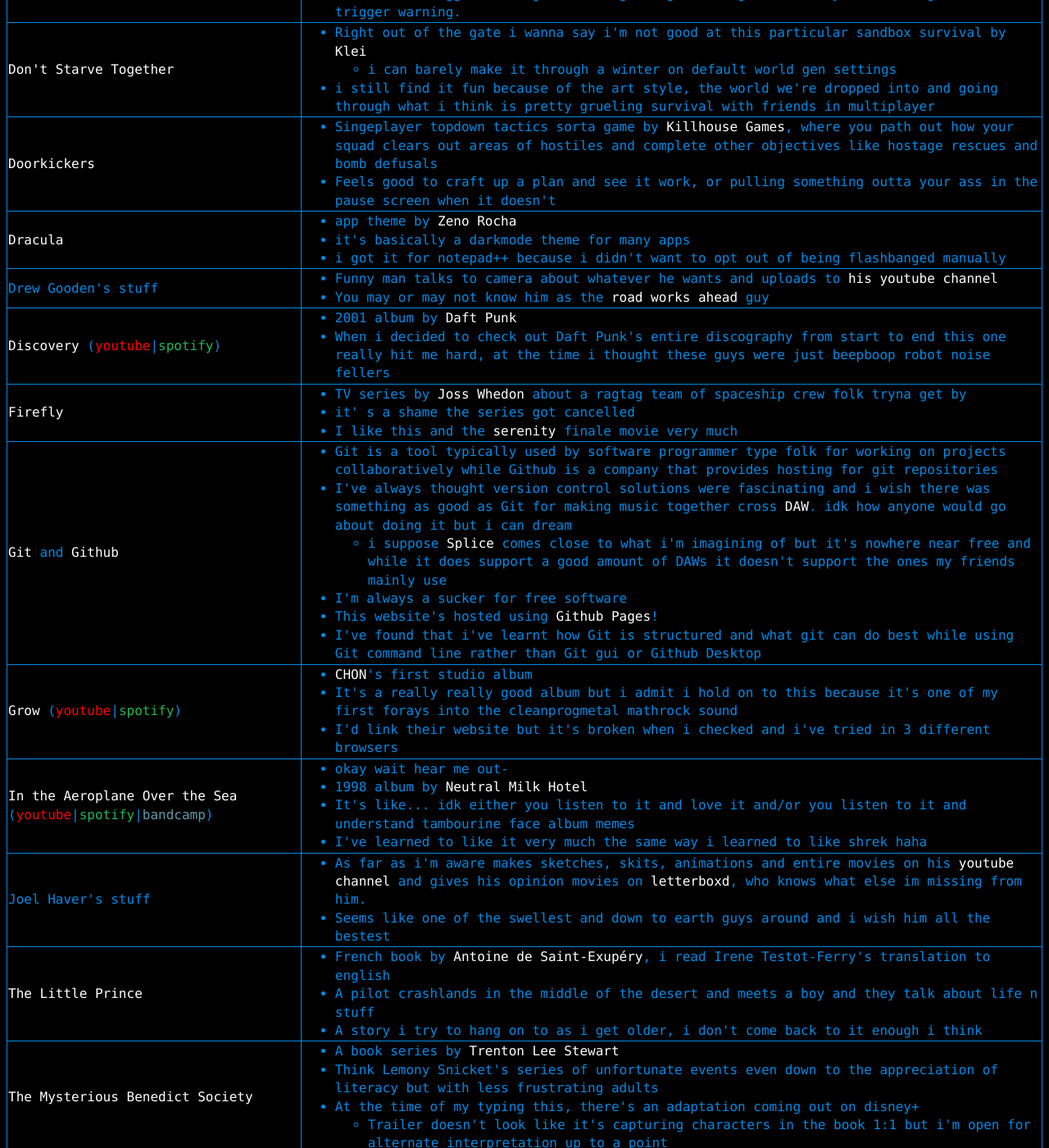
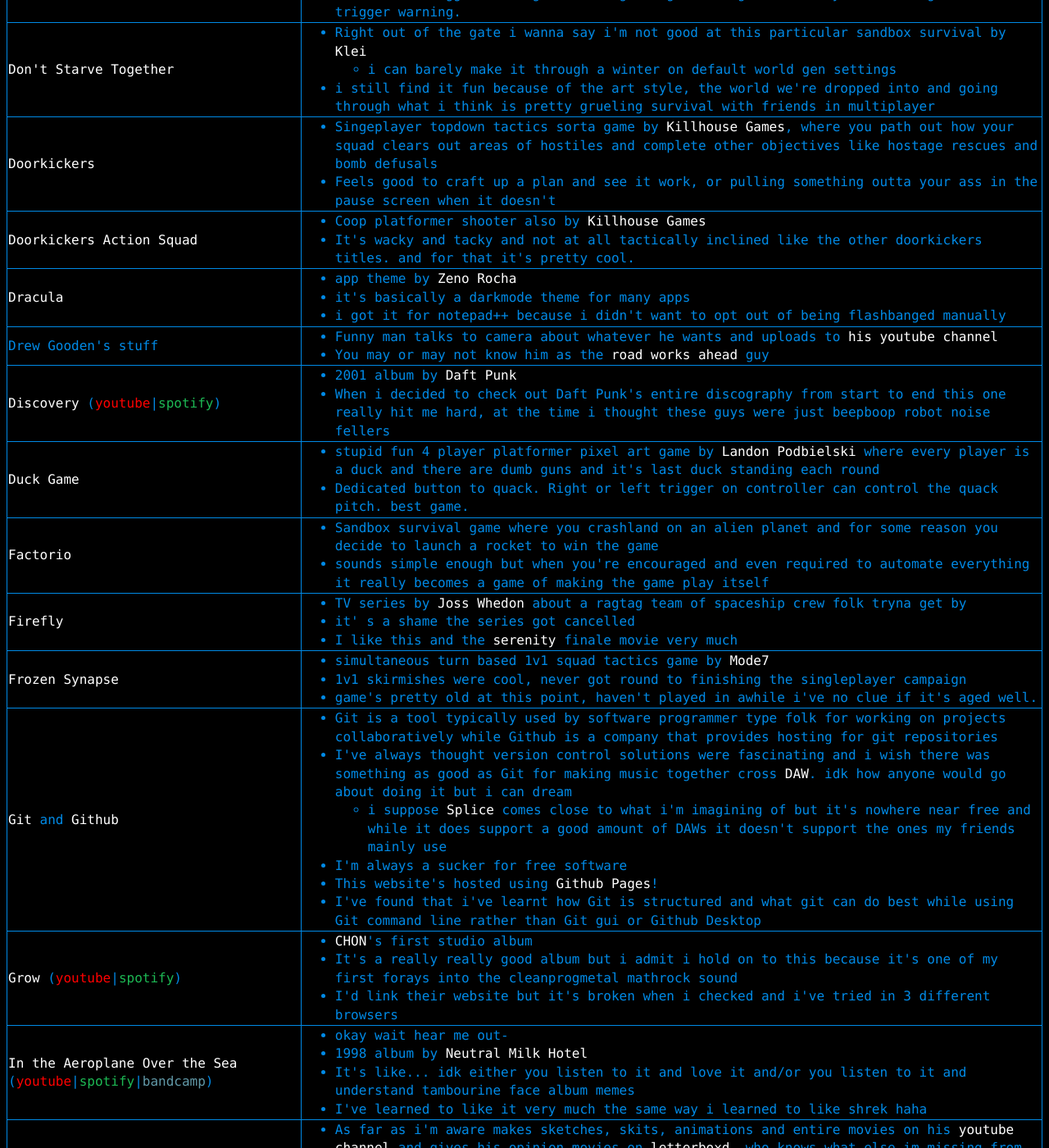
Before and after one commit to a-erfan-aa/a-erfan-aa.github.io, a Jekyll site: the page built from things-i-like.html, in a window 1280 px wide and 1400 px high, scrolled down 3289 px. Shown: the whole window at 82% size. Built offline with Jekyll 4.4.1, drawn with Linux system fonts in a browser that asks for light colours.

Commit message:
Add more videogames to things-i-like.html

```diff
--- a/things-i-like.html
+++ b/things-i-like.html
@@ -512,6 +512,16 @@
 				</ul>
 			</td>
 		</tr>
+		<!-- Doorkickers action squad -->
+		<tr class="videogame onePlayer twoPlayer coop realtime variablePlayerPowers">
+			<td><a href="https://inthekillhouse.com/actionsquad/">Doorkickers Action Squad</a></td>
+			<td>
+				<ul>
+					<li>Coop platformer shooter also by <a href="https://inthekillhouse.com/">Killhouse Games</a></li>
+					<li>It's wacky and tacky and not at all tactically inclined like the other doorkickers titles. and for that it's pretty cool.</li>
+				</ul>
+			</td>
+		</tr>
 		<!-- Dracula (theme) -->
 		<tr class="software freeSoftware">
 			<td><a href="https://draculatheme.com/">Dracula</a></td>
@@ -543,6 +553,26 @@
 				</ul>
 			</td>
 		</tr>
+		<!-- Duck Game -->
+		<tr class="videogame twoPlayer threeFourPlayer ffa realtime partyGame">
+			<td><a href="https://www.adultswim.com/games/duck-game">Duck Game</a></td>
+			<td>
+				<ul>
+					<li>stupid fun 4 player platformer pixel art game by <a href="https://twitter.com/superjoebob">Landon Podbielski</a> where every player is a duck and there are dumb guns and it's last duck standing each round</li>
+					<li>Dedicated button to quack. Right or left trigger on controller can control the quack pitch. best game.</li>
+				</ul>
+			</td>
+		</tr>
+		<!-- factorio -->
+		<tr class="videogame onePlayer twoPlayer threeFourPlayer fivePPPlayer coop ffa realtime exploration sandboxSurvival">
+			<td><a href="https://www.factorio.com/">Factorio</a></td>
+			<td>
+				<ul>
+					<li>Sandbox survival game where you crashland on an alien planet and for some reason you decide to launch a rocket to win the game</li>
+					<li>sounds simple enough but when you're encouraged and even required to automate everything it really becomes a game of making the game play itself</li>
+				</ul>
+			</td>
+		</tr>
 		<!-- Firefly -->
 		<tr class="thirtyToSixtyMins sixtyToNinetyMins adventure episodic">
 			<td><a href="https://en.wikipedia.org/wiki/Firefly_(TV_series)">Firefly</a></td>
@@ -551,6 +581,17 @@
 					<li>TV series by <a href="https://en.wikipedia.org/wiki/Joss_Whedon">Joss Whedon</a> about a ragtag team of spaceship crew folk tryna get by</li>
 					<li>it' s a shame the series got cancelled</li>
 					<li>I like this and the <a href="https://en.wikipedia.org/wiki/Serenity_(2005_film)">serenity</a> finale movie very much</li>
+				</ul>
+			</td>
+		</tr>
+		<!-- frozen synapse -->
+		<tr class="videogame onePlayer twoPlayer ffa simultaneousTurnbased">
+			<td><a href="https://store.steampowered.com/app/98200/Frozen_Synapse/">Frozen Synapse</a></td>
+			<td>
+				<ul>
+					<li>simultaneous turn based 1v1 squad tactics game by <a href="https://www.mode7.games/">Mode7</a></li>
+					<li>1v1 skirmishes were cool, never got round to finishing the singleplayer campaign</li>
+					<li>game's pretty old at this point, haven't played in awhile i've no clue if it's aged well.</li>
 				</ul>
 			</td>
 		</tr>
```
